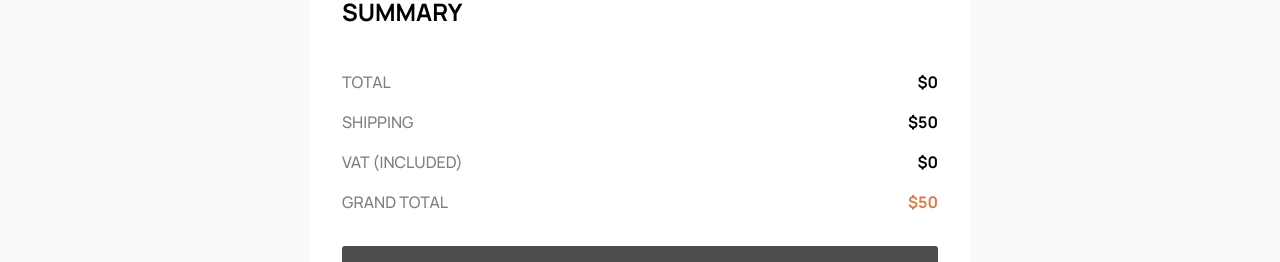
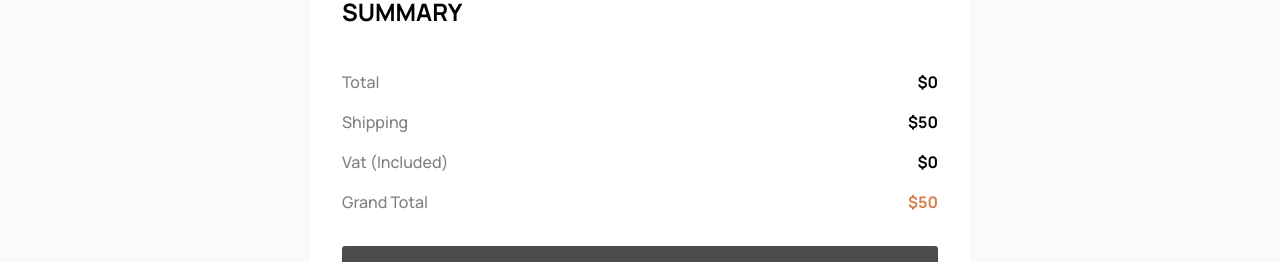
Before and after one commit to davidvarshanidze/audiophile, a React (Vite) app: page /checkout in a window 1280 px wide. Shown: the part 1042-1304 px from the top of the page. Built offline with nearby package versions, Linux system fonts and the light colour scheme.

Commit message:
changed summary info

```diff
--- a/src/sass/pages/checkout/summary.scss
+++ b/src/sass/pages/checkout/summary.scss
@@ -55,7 +55,7 @@
 
     .title {
       color: rgba($dark-200, 0.5);
-      text-transform: uppercase;
+      text-transform: capitalize;
       font-weight: 500;
     }
     .count {
```
